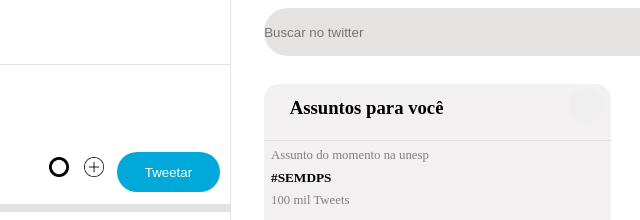
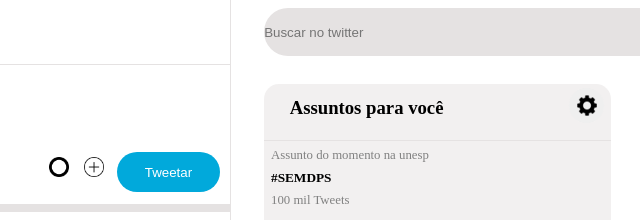
Before and after one commit to ViniciusPolachini/T1-DesenvolvimentoWeb, a plain HTML site: page index.html in a window 1280 px wide. Shown: the top 220 px of the page, 640-1280 px from the left. Drawn offline with Linux system fonts and the light colour scheme.

Commit message:
Faltou um icone

```diff
--- a/css.css
+++ b/css.css
@@ -293,6 +293,10 @@ grid-column-end: 3;
     margin-right: 2%;
     margin-top:1%;
 }
+#assuntos .titulo button img{
+ width: 70%;
+ height: 70%;
+}
 #assuntos .assunto{
     height:12vh;
     border-bottom: solid #e5e2e2 1px;
--- a/index.html
+++ b/index.html
@@ -159,7 +159,7 @@
                     <div id="assuntos">
                         <div class="titulo">
                             <h3>Assuntos para você</h3>
-                            <button></button>
+                            <button><img src="Imagens/icon20.png"></button>
                         </div>
                         <div class="assunto">
                             <p class="local">Assunto do momento na unesp</p>
```
Also changed, not shown: Imagens/icon20.png (added).
